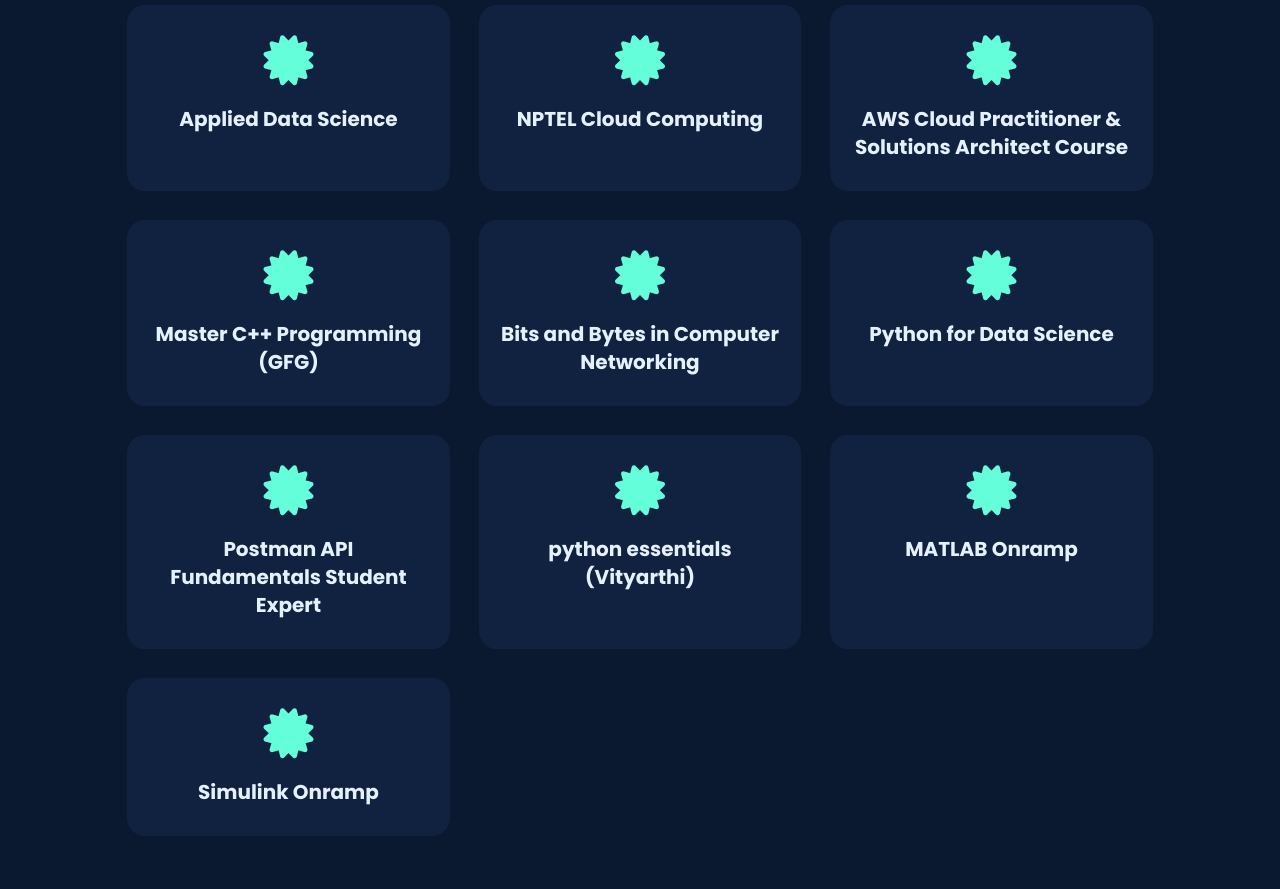
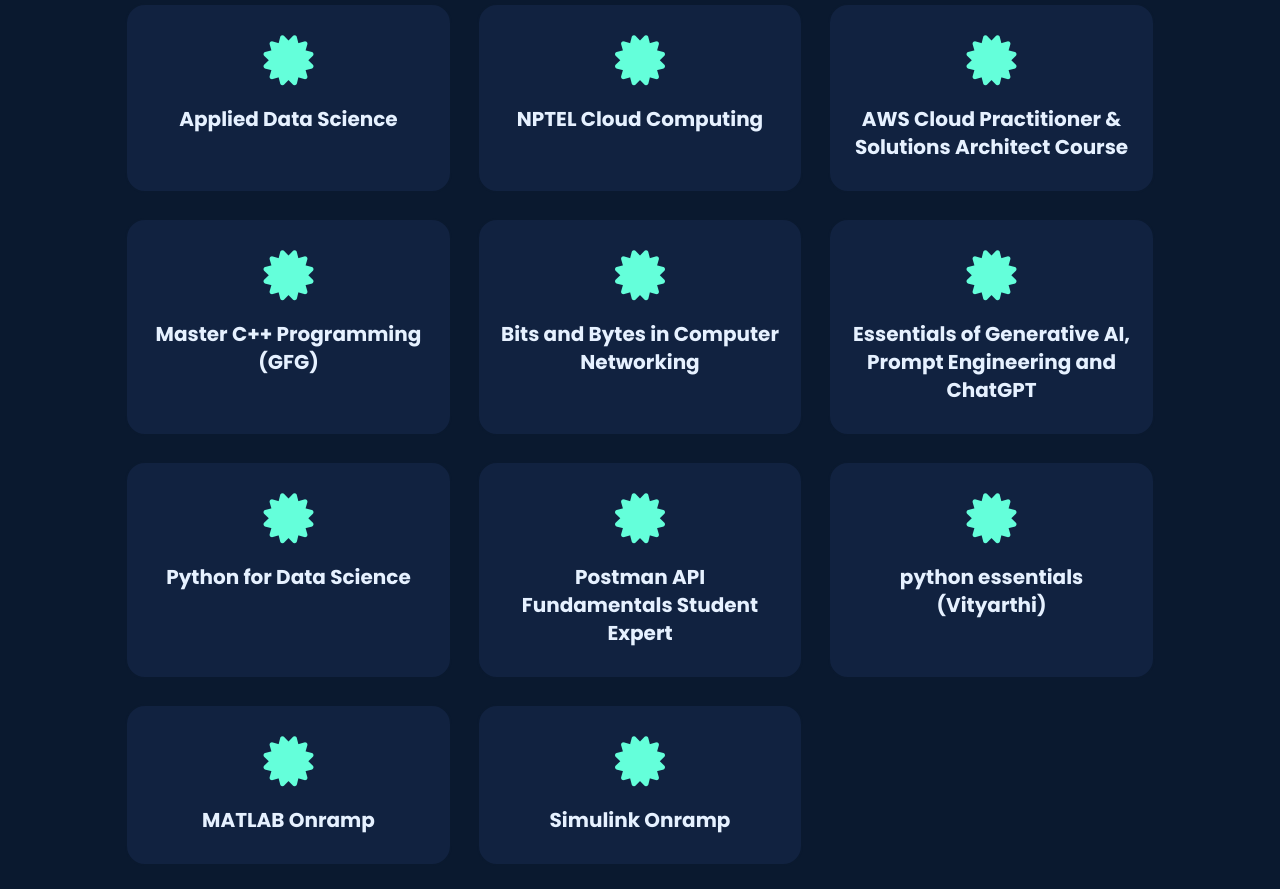
Before and after one commit to riya9927/portfolio, a plain HTML site: page index.html in a window 1280 px wide. Shown: the part 4371-5260 px from the top of the page. Drawn offline with nearby package versions, Linux system fonts and the light colour scheme.

Commit message:
Update index.html

```diff
--- a/index.html
+++ b/index.html
@@ -241,6 +241,11 @@
                 <i class="fa-solid fa-certificate"></i>
                 <h3>Bits and Bytes in Computer Networking</h3>
             </a>
+            <a href="https://drive.google.com/file/d/10042Q0DMtebPxqWXale50ANpEwAC8wDr/view?usp=sharing" target="_blank"
+                class="certification-box">
+                <i class="fa-solid fa-certificate"></i>
+                <h3>Essentials of Generative AI, Prompt Engineering and ChatGPT</h3>
+            </a>
             <a href="https://courses.skillsnet.simplilearn.com/certificates/f810d7da82cf4da8bfaea8a00dcc7b29"
                 target="_blank" class="certification-box">
                 <i class="fa-solid fa-certificate"></i>
```
